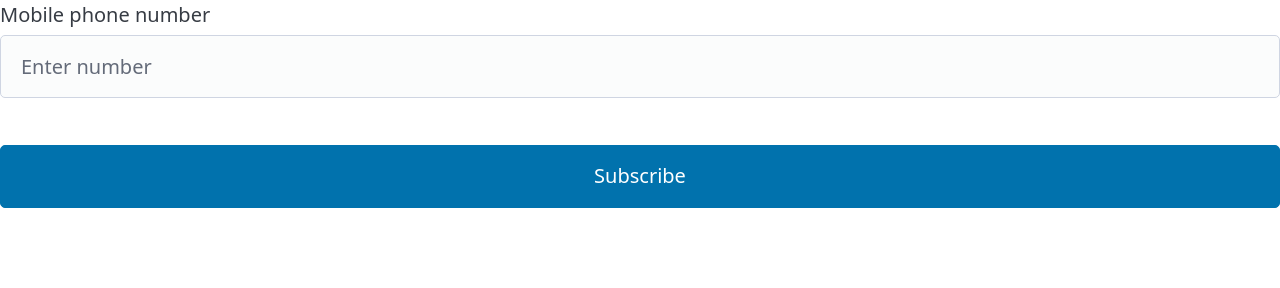
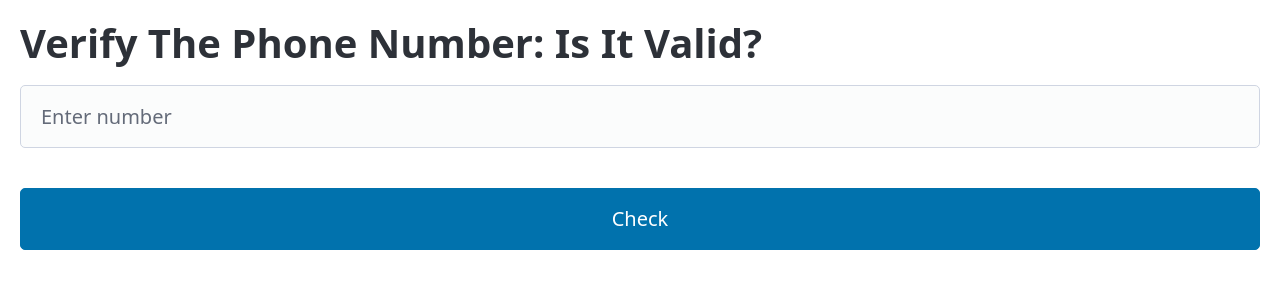
Before and after one commit to berglund10/fullstack-weekend-project, a website: page frontend/index.html in a window 1280 px wide. Drawn offline with nearby package versions, Linux system fonts and the light colour scheme.

Commit message:
using DOM content loaded and changed header text

```diff
--- a/frontend/index.html
+++ b/frontend/index.html
@@ -4,21 +4,19 @@
     <meta charset="UTF-8" />
     <meta name="viewport" content="width=device-width, initial-scale=1.0" />
     <title>Simple fullstack app</title>
-    <script src="dist/index.js" defer></script>
+    <script src="dist/index.js"></script>
     <link
       rel="stylesheet"
       href="https://cdn.jsdelivr.net/npm/@picocss/pico@2/css/pico.min.css"
     />
   </head>
-  <body>
+  <body style="margin: 0 auto; padding: 1rem">
+    <h1>Verify The Phone Number: Is It Valid?</h1>
     <form id="mobilePhoneNumberForm">
       <fieldset>
-        <label>
-          Mobile phone number
           <input id="mobilePhoneNumber" name="mobile-phone-number" placeholder="Enter number" />
-        </label>
       </fieldset>
-      <input type="submit" value="Subscribe" />
+      <input type="submit" value="Check" />
     </form>
     <p id="messageFromBackend"></p>
   </body>
```
